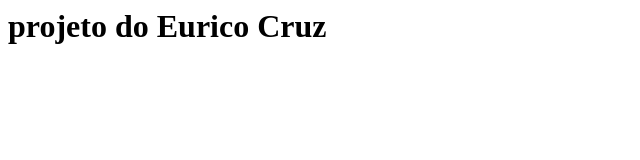
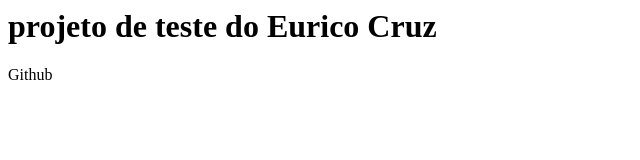
Before and after one commit to EuricoCruz/meu-site, a plain HTML site: page index.html in a window 1280 px wide. Shown: the whole page, without its empty margins (0-640 px from the left). Drawn offline with Linux system fonts and the light colour scheme.

Commit message:
alteração no título e adição de paragrafo

```diff
--- a/index.html
+++ b/index.html
@@ -2,6 +2,7 @@
   <head>
   </head>
   <body>
-    <h1>projeto do Eurico Cruz</h1>
+    <h1>projeto de teste do Eurico Cruz</h1>
+    <p>Github</P>
   </body>
   <html>
```
